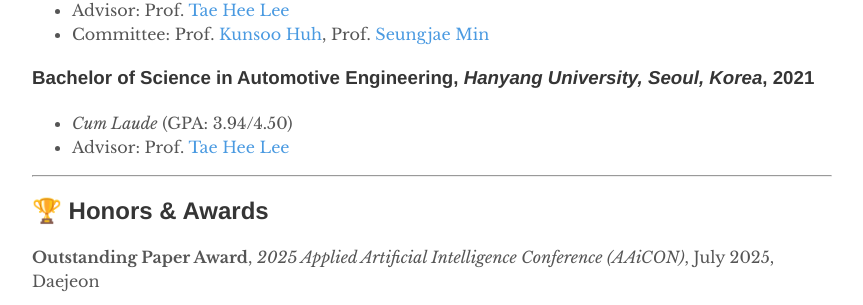
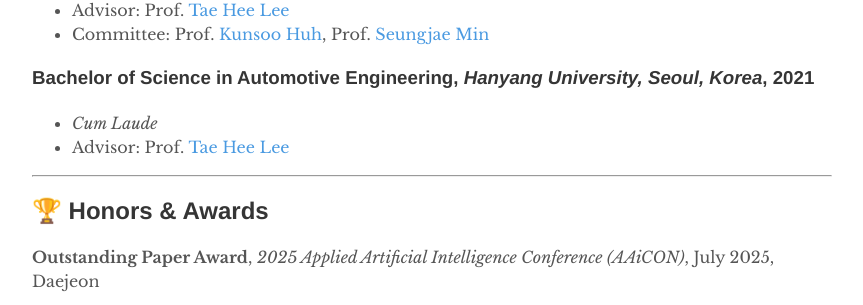
Before and after one commit to kim-sanghyuk/kim-sanghyuk.github.io, a Jekyll site: the page built from _pages/about.md, in a window 1280 px wide. Shown: the part 1325-1630 px from the top of the page, without its empty margins (208-1071 px from the left). Built offline with Jekyll 4.4.1, drawn with Linux system fonts in a browser that asks for light colours.

Commit message:
Update about.md

```diff
--- a/_pages/about.md
+++ b/_pages/about.md
@@ -44,7 +44,7 @@
 
 ### Bachelor of Science in Automotive Engineering, _Hanyang University, Seoul, Korea_, 2021
 
-- _Cum Laude_ (GPA: 3.94/4.50)
+- _Cum Laude_
 - Advisor: Prof. [Tae Hee Lee](https://scholar.google.co.kr/citations?hl=en&user=JxC_VGgAAAAJ)
 
 ---
```
